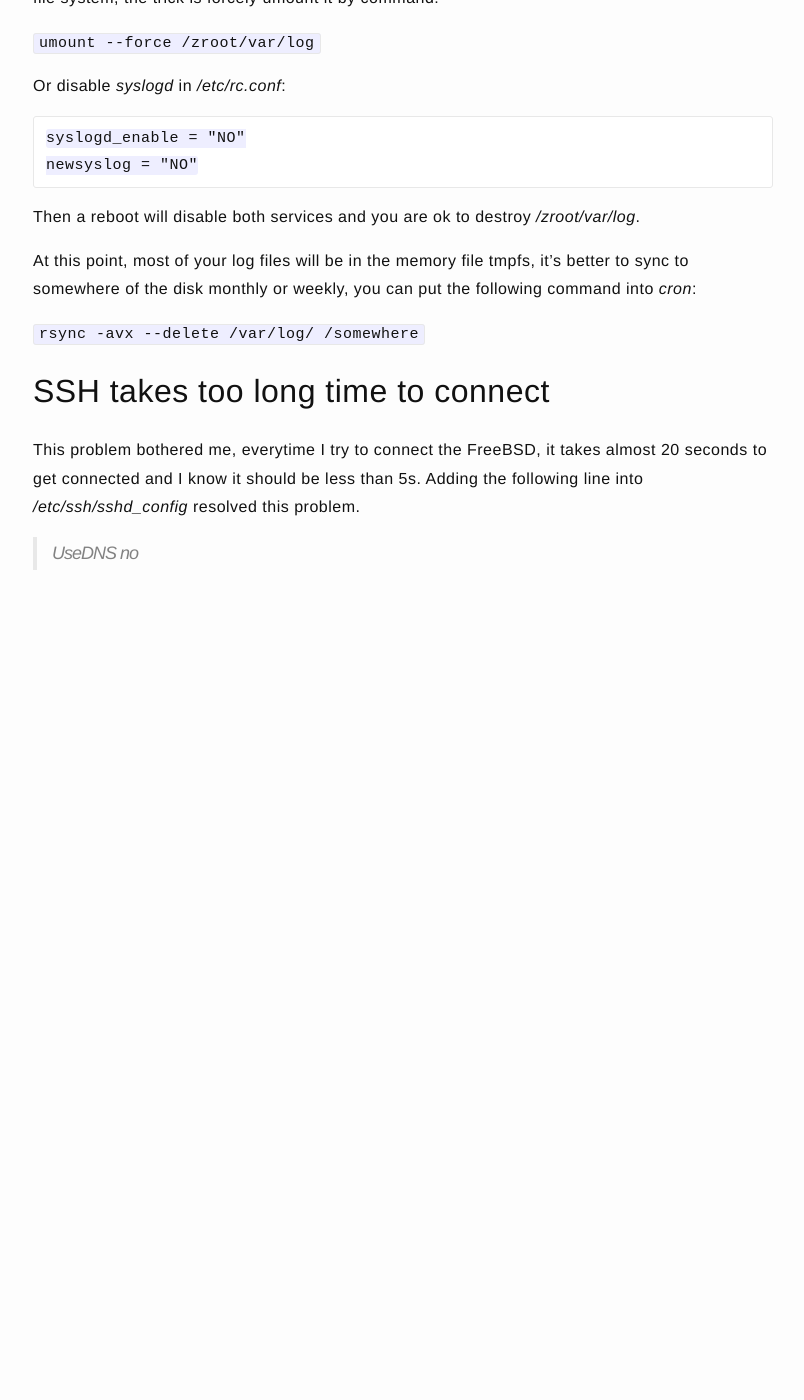
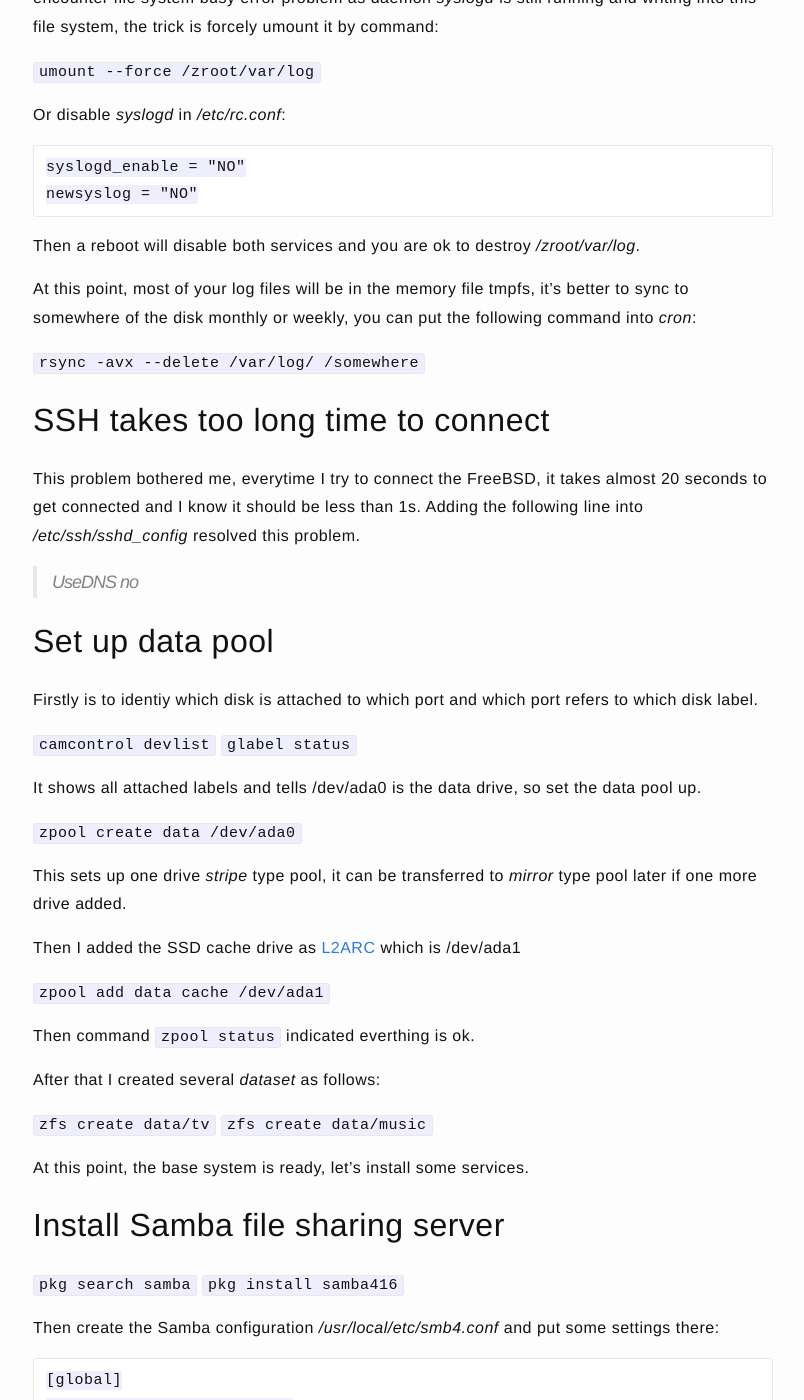
Before and after one commit to jazzi/jazzi.github.io, a Jekyll site: the page built from _posts/2023-12-21-hpe-microserver-gen10-with-freebsd.md, in a window 1280 px wide and 1400 px high, scrolled down 3027 px. Shown: the whole window, without its empty margins (237-1041 px from the left). Built offline with Jekyll 4.4.1, drawn with Linux system fonts in a browser that asks for light colours; before the commit the page ends 3657 px from its top, so only the background shows below that; some of the changed text lies outside the part shown.

Commit message:
add content

````diff
--- a/_posts/2023-12-21-hpe-microserver-gen10-with-freebsd.md
+++ b/_posts/2023-12-21-hpe-microserver-gen10-with-freebsd.md
@@ -60,6 +60,7 @@ There is a 128G SSD there, it's good choice for OS installation however I decide
   * weekly_locate_enable = "NO"
   * weekly_whatis_enable = "NO"
   * daily_status_enable = "NO"
+  * daily_status_security_enable = "NO"
 5. Disable SWAP
 
 As this machine now has 8G memory even can be max 32G later, besides its role is just small home NAS to serve file sharing and music server or maybe video streaming server, should not a memory consuming monster, so SWAP is disabled by setting to 0.
@@ -114,6 +115,73 @@ At this point, most of your log files will be in the memory file tmpfs, it's bet
 
 ## SSH takes too long time to connect
 
-This problem bothered me, everytime I try to connect the FreeBSD, it takes almost 20 seconds to get connected and I know it should be less than 5s. Adding the following line into */etc/ssh/sshd_config* resolved this problem.
+This problem bothered me, everytime I try to connect the FreeBSD, it takes almost 20 seconds to get connected and I know it should be less than 1s. Adding the following line into */etc/ssh/sshd_config* resolved this problem.
 
 > UseDNS no
+
+## Set up data pool
+
+Firstly is to identiy which disk is attached to which port and which port refers to which disk label.
+
+`camcontrol devlist`
+`glabel status`
+
+It shows all attached labels and tells /dev/ada0 is the data drive, so set the data pool up.
+
+`zpool create data /dev/ada0`
+
+This sets up one drive *stripe* type pool, it can be transferred to *mirror* type pool later if one more drive added.
+
+Then I added the SSD cache drive as [L2ARC](http://www.brendangregg.com/blog/2008-07-22/zfs-l2arc.html) which is /dev/ada1
+
+`zpool add data cache /dev/ada1`
+
+Then command `zpool status` indicated everthing is ok.
+
+After that I created several *dataset* as follows:
+
+`zfs create data/tv`
+`zfs create data/music`
+
+At this point, the base system is ready, let's install some services.
+
+## Install Samba file sharing server
+
+`pkg search samba`
+`pkg install samba416`
+
+Then create the Samba configuration */usr/local/etc/smb4.conf* and put some settings there:
+
+```
+[global]
+    workgroup = WORKGROUP
+    realm = yo.home
+    netbios name = NAS
+
+[data]
+    path = /data
+    public = no
+    writable = yes
+    printable = no
+    guest ok = no
+    valid users = jazzi
+```
+
+As we put */var/log* as *tmpfs* and Samba gonna need to write its logs into */var/log/samba4/* but this directory is not existed and Samba can not create it, so we need to creat it in advance:
+
+`mkdir /var/log/samba4`
+
+As it will disappear after reboot, we need to put this command into */etc/rc.local* to let the system create it automatically.
+
+Ater that we need to enable Samba and start it:
+
+`sysrc samba_server_enable=YES`
+`service samba_server start`
+
+So Samba Server is ready and it's time to add some users. By default Samba relies on system users, you need to use command *adduser* to create *system* grade user in advance, then enable it for Samba by:
+
+`pdedit -a -u jazzi`
+
+After that you can open your MacOS App Finder and connect the server as:
+
+`smb://192.168.0.2`
````
